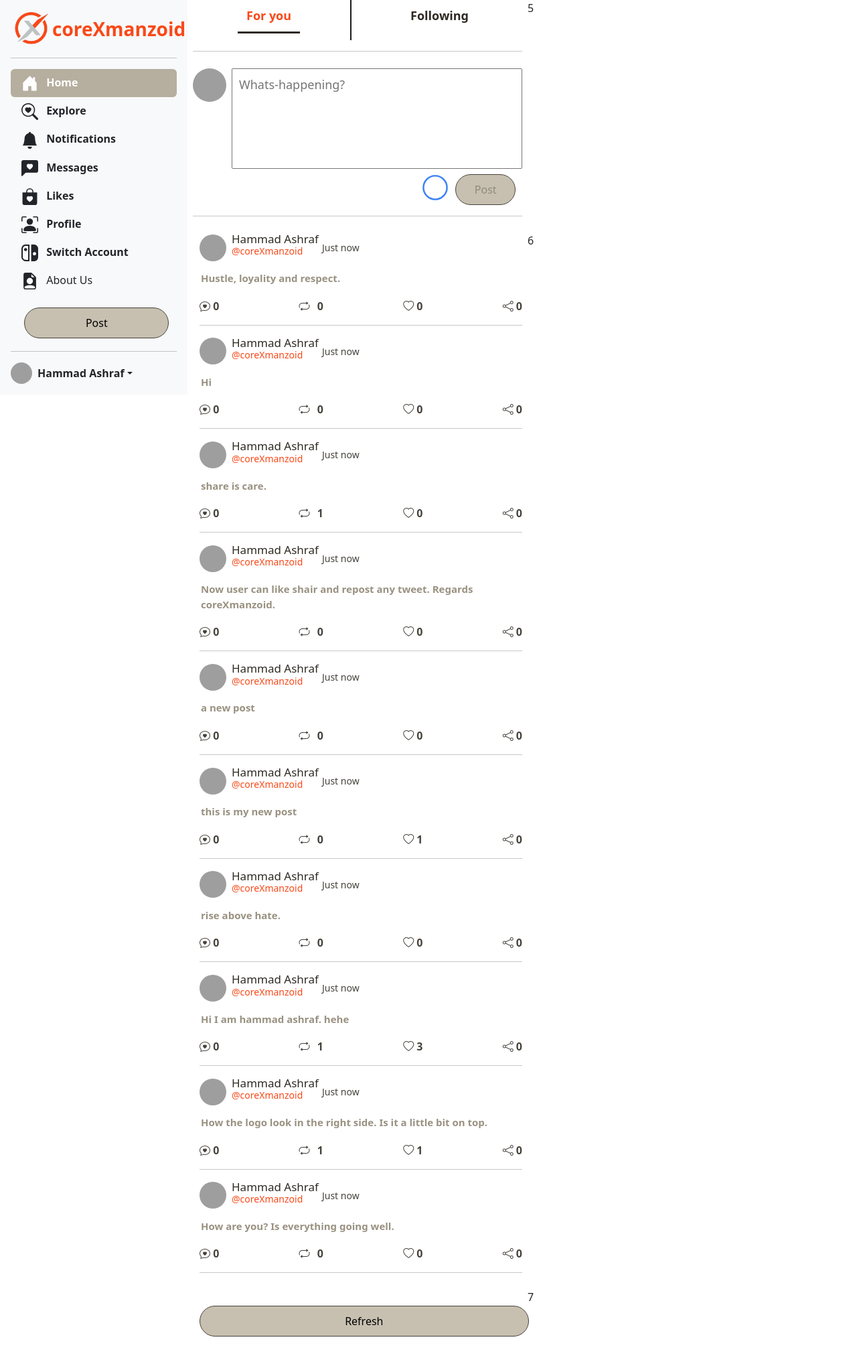
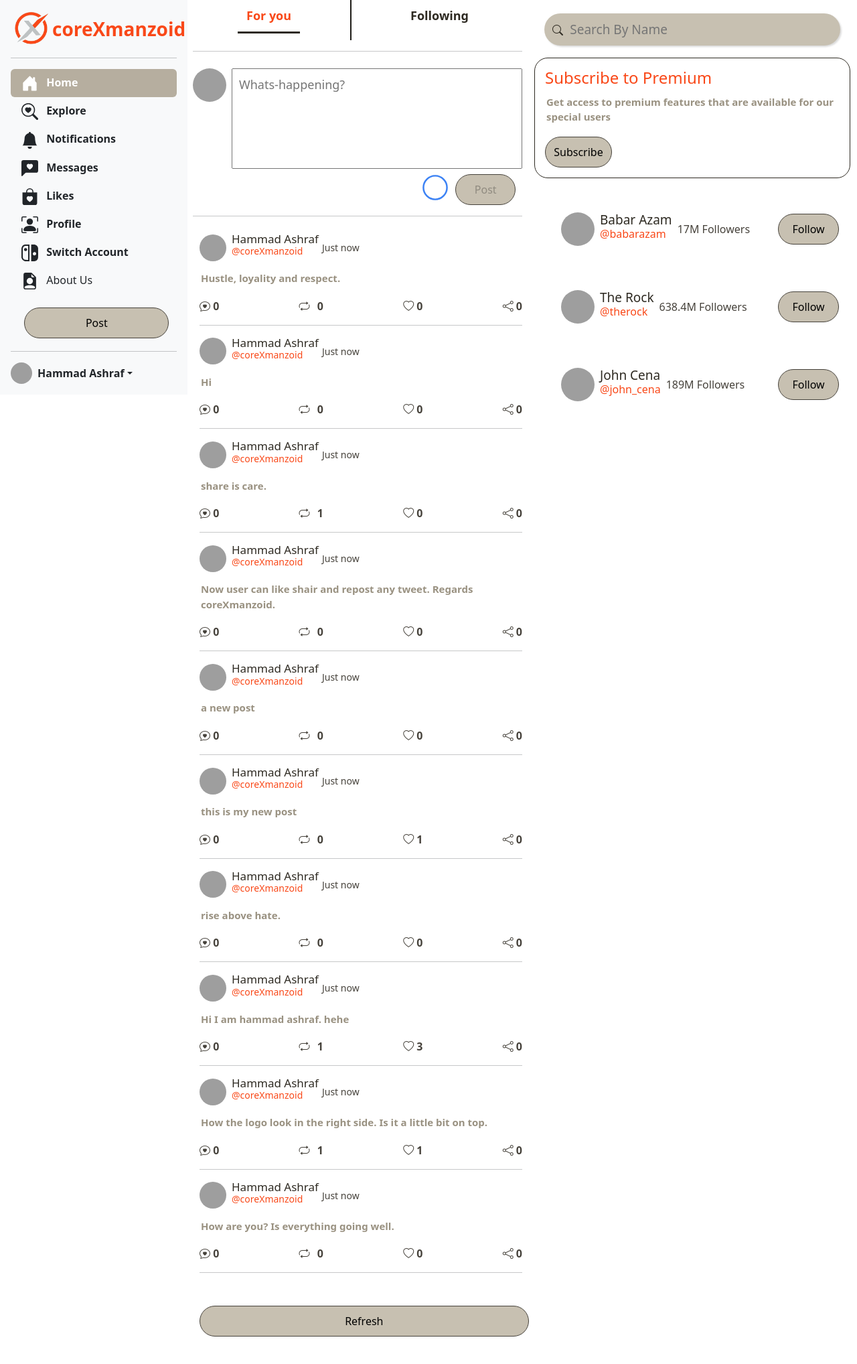
Before and after one commit to coreXmanzoid/coreXmanzoid-Tweet, a Flask app: page /home in a window 1280 px wide. Shown: the whole page at 67% size. Run offline with Flask 3, Linux system fonts and the light colour scheme; a user stored in the database is signed in; some libraries are stand-ins or nearby versions; grey boxes are pictures that could not be loaded.

Commit message:
Add Explorer tab implimentation (frontend).

```diff
--- a/static/css/styles01.css
+++ b/static/css/styles01.css
@@ -187,6 +187,7 @@ button:hover {
         }
     }
 
+
     .post-content {
         margin-top: 10px;
 
@@ -241,16 +242,112 @@ button:hover {
 }
 
 .div5 {
+    padding-top: 20px;
+    grid-row: span 3 / span 3;
     grid-column-start: 3;
     grid-row-start: 1;
+
+    .search {
+        background-color: #c7c0b1;
+        width: 90%;
+        border-radius: 50px;
+        box-shadow: rgba(0, 0, 0, 0.15) 1.95px 1.95px 2.6px;
+
+        input {
+            margin: 4px;
+            background-color: transparent;
+            width: 88%;
+            font-size: 19px;
+            color: #F94818;
+            height: 40px;
+            border: none;
+            outline: none;
+        }
+
+        i {
+            color: #2e2a22;
+
+        }
+
+        transition: .5s;
+    }
+
+    .search:hover {
+        transform: scale(1.02);
+    }
+
+    .premium {
+        margin: 18px 10px;
+        padding: 15px;
+
+        h4 {
+            color: #F94818;
+        }
+
+        p {
+            padding: 2px;
+            opacity: 0.9;
+            font-weight: 600;
+            font-size: 15px;
+            color: #8f8674;
+        }
+
+        border: 1.5px solid #2e2a22;
+        border-radius: 20px;
+
+        button {
+            width: 100px;
+            margin: 0px;
+        }
+
+        transition: .5s;
+    }
+
+    .premium:hover {
+        border: 1px solid #2e2a22;
+        box-shadow: rgba(0, 0, 0, 0.15) 1.95px 1.95px 2.6px;
+
+        background-color: #c7c0b1;
+    }
+
+    .full-account {
+        padding: 0px 15px;
+        margin: 0px 10px;
+
+        display: flex;
+        justify-content: space-between;
+    }
+
+    .follow {
+        display: flex;
+        align-items: center;
+
+        button {
+            width: 95px;
+        }
+    }
+
+    .post-heading {
+        margin: 18px 10px;
+        padding: 15px;
+        display: flex;
+        align-items: center;
+
+        h5 {
+            color: #2e2a22;
+            font-size: 19px;
+        }
+
+        span {
+            color: #F94818;
+            font-size: 16px;
+            font-weight: 500;
+        }
+
+        strong {
+            padding-left: 8px !important;
+            color: #46423b;
+            font-weight: 500;
+        }
+    }
 }
-
-.div6 {
-    grid-column-start: 3;
-    grid-row-start: 2;
-}
-
-.div7 {
-    grid-column-start: 3;
-    grid-row-start: 3;
-}
--- a/templates/home.html
+++ b/templates/home.html
@@ -197,9 +197,62 @@
                 <button type="submit">Refresh</button>
             </form>
         </div>
-        <div class="div5">5</div>
-        <div class="div6">6</div>
-        <div class="div7">7</div>
+        <!--
+                <div class="div5">
+                    <img class="img-fluid" width="350px" style="position: fixed; right: 6%; top: 155px;" src="../static/assets/logo1.png"/>
+                </div> -->
+
+        <div class="div5">
+            <center>
+                <div class="search">
+                    <i class="bi bi-search"></i>
+                    <input type="text" placeholder="Search By Name">
+                </div>
+            </center>
+            <div class="premium">
+                <h4>Subscribe to Premium</h4>
+                <p>Get access to premium features that are available for our special users</p>
+                <button>Subscribe</button>
+            </div>
+            <div class="accounts">
+                <div class="full-account">
+
+                    <div class="post-heading">
+                        <img src="https://github.com/mdo.png" alt="" width="50" height="50" class="rounded-circle me-2">
+                        <h5 class="1">Babar Azam<br /><span>@babarazam</span></h5>
+                        <strong>17M Followers</strong>
+                    </div>
+
+                    <div class="follow">
+                        <button>Follow</button>
+                    </div>
+                </div>
+                <div class="full-account">
+
+                    <div class="post-heading">
+                        <img src="https://github.com/mdo.png" alt="" width="50" height="50" class="rounded-circle me-2">
+                        <h5 class="1">The Rock<br /><span>@therock</span></h5>
+                        <strong>638.4M Followers</strong>
+                    </div>
+
+                    <div class="follow">
+                        <button>Follow</button>
+                    </div>
+                </div>
+                <div class="full-account">
+
+                    <div class="post-heading">
+                        <img src="https://github.com/mdo.png" alt="" width="50" height="50" class="rounded-circle me-2">
+                        <h5 class="1">John Cena<br /><span>@john_cena</span></h5>
+                        <strong>189M Followers</strong>
+                    </div>
+
+                    <div class="follow">
+                        <button>Follow</button>
+                    </div>
+                </div>
+            </div>
+        </div>
     </div>
 
 
```
Also changed, not shown: instance/coreXmanzoidTweet.db.
